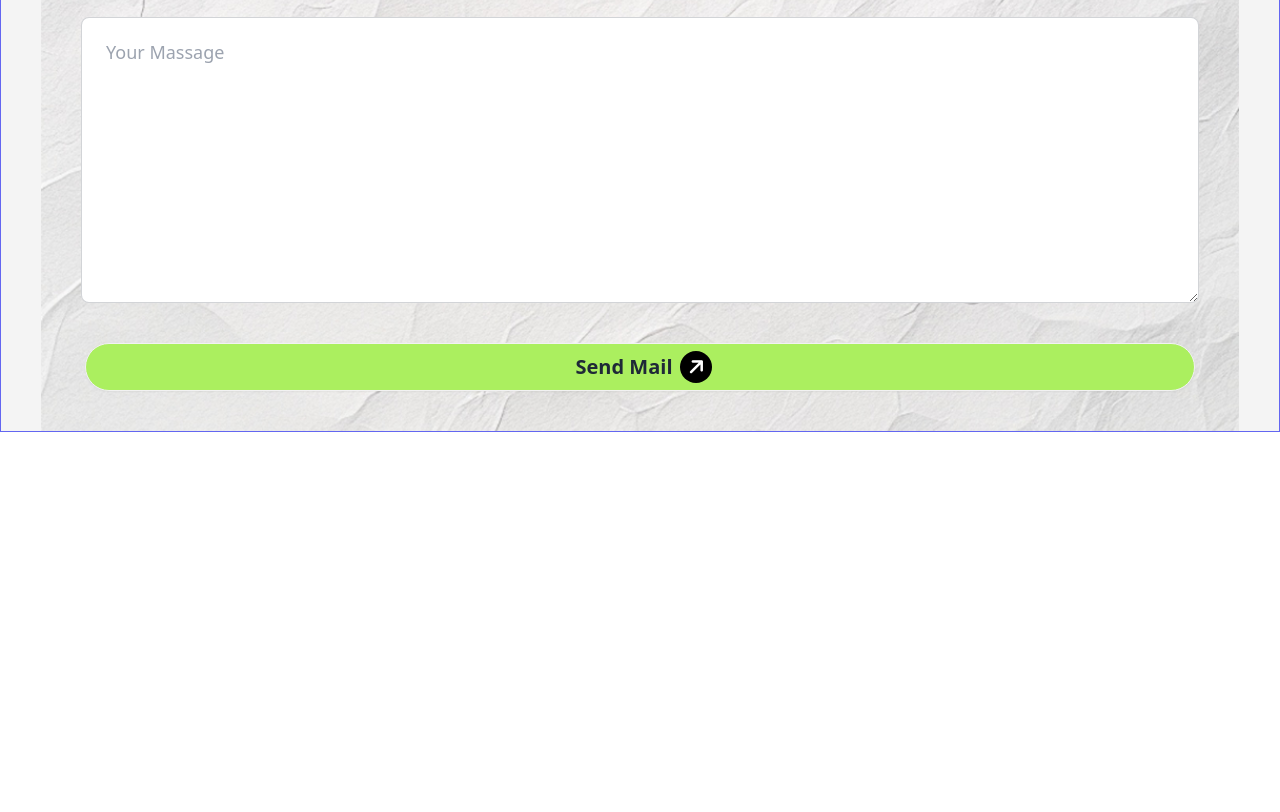
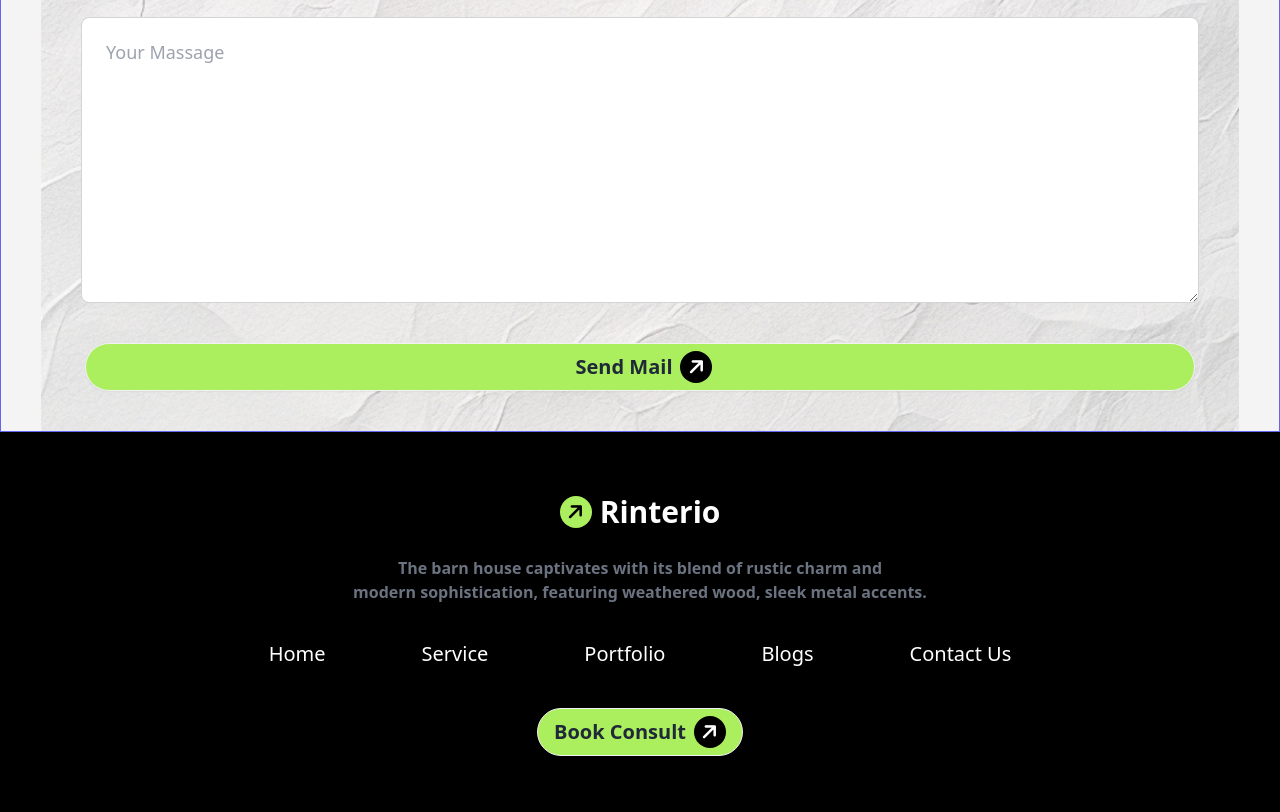
Before and after one commit to mehed1164/B10-Assignment-03-main, a plain HTML site: page index.html in a window 1280 px wide. Shown: the part 4846-5658 px from the top of the page. Before the commit the page ends 5278 px from the top, so only its background shows below. Drawn offline with nearby package versions, Linux system fonts and the light colour scheme.

Commit message:
Update footer

```diff
--- a/index.html
+++ b/index.html
@@ -429,9 +429,6 @@
                     </div>
                     <h1 class="text-[16px]">Let’s Connect</h1>
                 </div>
-                <div class="lg:flex-grow lg:pr-24 md:pr-16 flex flex-col  mb-10 md:mb-0 justify-center items-center ">
-
-                </div>
                 <div class=" sm:text-[12px] md:text-[14px] lg:text-[16px] font-semibold  text-center ">
                     <h1 class="text-3xl md:text-4xl lg:text-6xl font-bold mb-4">Let’s Discuss Next Project</h1>
                     <p class="mb-2">The barn house captivates with its blend of rustic charm and <br>modern
@@ -479,6 +476,40 @@
 
     </main>
     <footer>
+        <div class="bg-black flex flex-col px-5 py-14 justify-center items-center">
+            <div class="btn btn-ghost text-xl font-bold">
+                        <div
+                            class="flex w-8 h-8 rounded-full bg-rintero-primary items-center justify-center text-black">
+                            <i class="fa-solid fa-arrow-right -rotate-45"></i>
+                        </div>
+                        <h1 class="text-3xl font-bold text-white"> Rinterio</h1>
+                    </div>
+
+                    <div class=" sm:text-[12px] md:text-[14px] lg:text-[16px] font-semibold  text-center my-5">
+                        <p class=" text-gray-500">The barn house captivates with its blend of rustic charm and <br>modern
+                            sophistication,
+                            featuring weathered wood, sleek metal accents.</p>
+                    </div>
+
+                    <div class="navbar-center lg:flex mb-6">
+                        <ul class=" menu flex flex-col gap-5 lg:gap-16 lg:flex-row items-center justify-center text-white text-lg md:text-xl">
+                            <li class="hover:font-bold"><a>Home</a></li>
+                            <li class="hover:font-bold"><a>Service</a></li>
+                            <li class="hover:font-bold"><a>Portfolio</a></li>
+                            <li class="hover:font-bold"><a>Blogs</a></li>
+                            <li class="hover:font-bold"><a>Contact Us</a></li>
+                        </ul>
+                    </div>
+
+
+                        <a class="btn rounded-full bg-rintero-primary text-xl font-bold">Book Consult
+                            <div
+                                class="flex w-8 h-8 rounded-full bg-black items-center justify-center text-white ">
+                                <i class="fa-solid fa-arrow-right -rotate-45"></i>
+                            </div>
+                            </a>
+
+        </div>
 
     </footer>
 </body>
```
